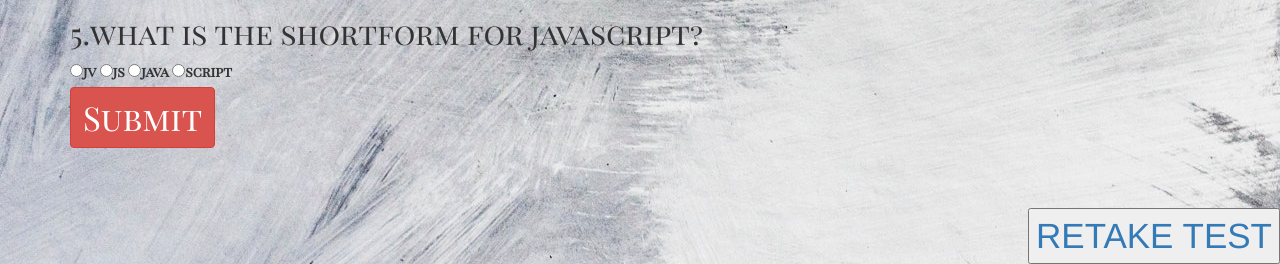
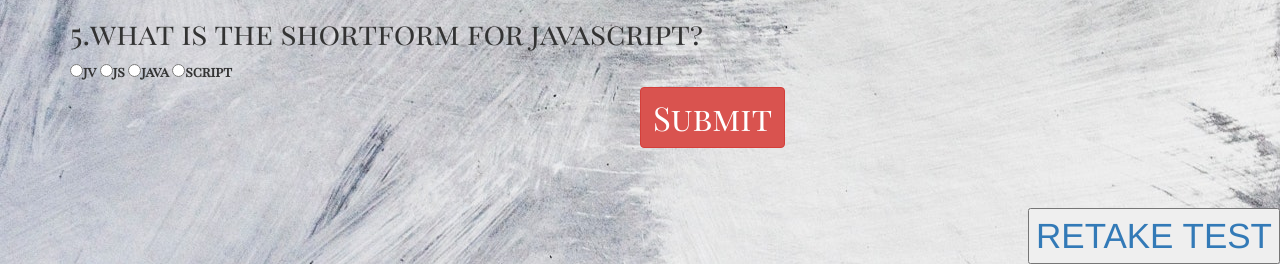
Before and after one commit to Lorddoyo/Quiz-Board, a plain HTML site: page index.HTML in a window 1280 px wide. Shown: the part 710-974 px from the top of the page. Drawn offline with nearby package versions, Linux system fonts and the light colour scheme; files whose address does not match are found by name; a web font is replaced by a local one.

Commit message:
added a line to the if statement in js file

```diff
--- a/css/styles.css
+++ b/css/styles.css
@@ -33,6 +33,10 @@
 .btn{
   text-align: center;
   font-size: 33px;
+  position: sticky;
+  top: 50%;
+  left: 50%;
+  transition-timing-function: step-end;
 
 }
 #redo{
--- a/js/scripts.js
+++ b/js/scripts.js
@@ -16,7 +16,7 @@
 
 
        if(results > 80){
-         $("#display").text ("Your marks are " +  results  + " You are good at it!")
+         $("#display").text ("Your marks are, " +  results  + " percent , You are good at it!")
        }else if (results >= 60){
          $("#display").text("AVERAGE");
        }else {
```
